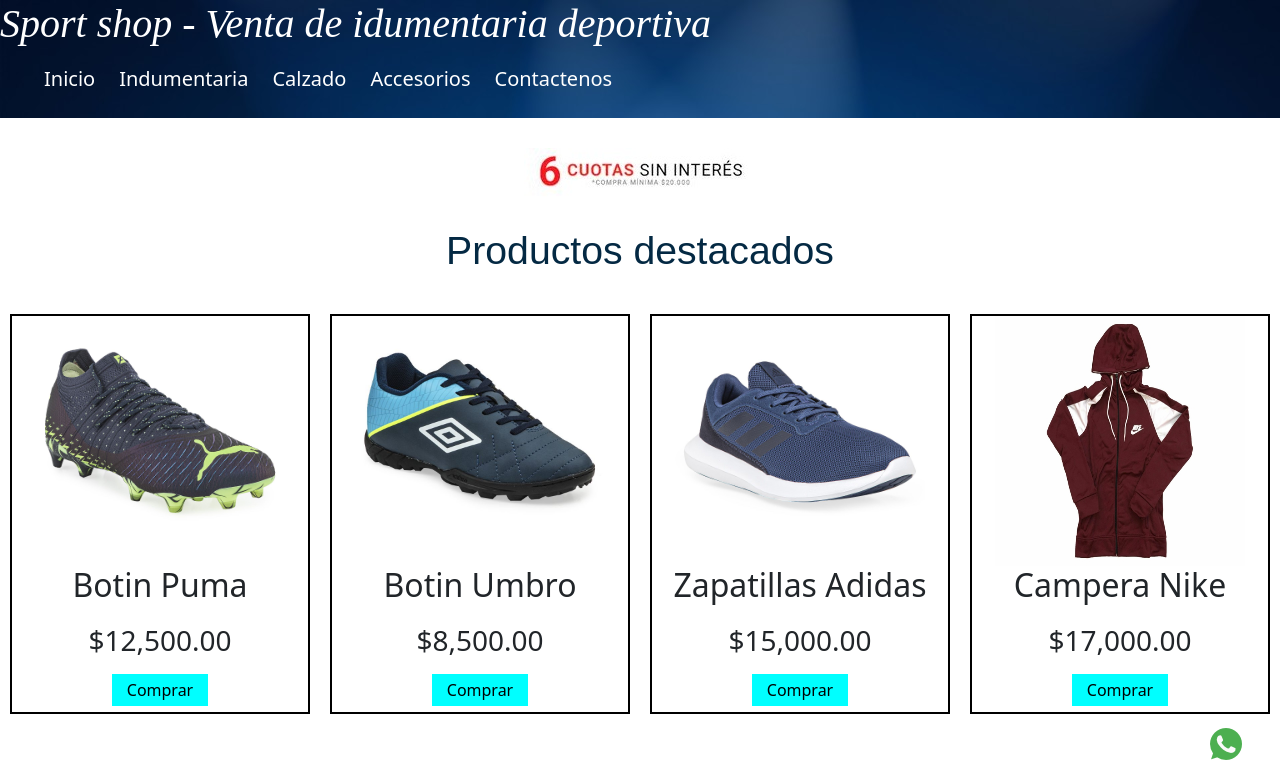
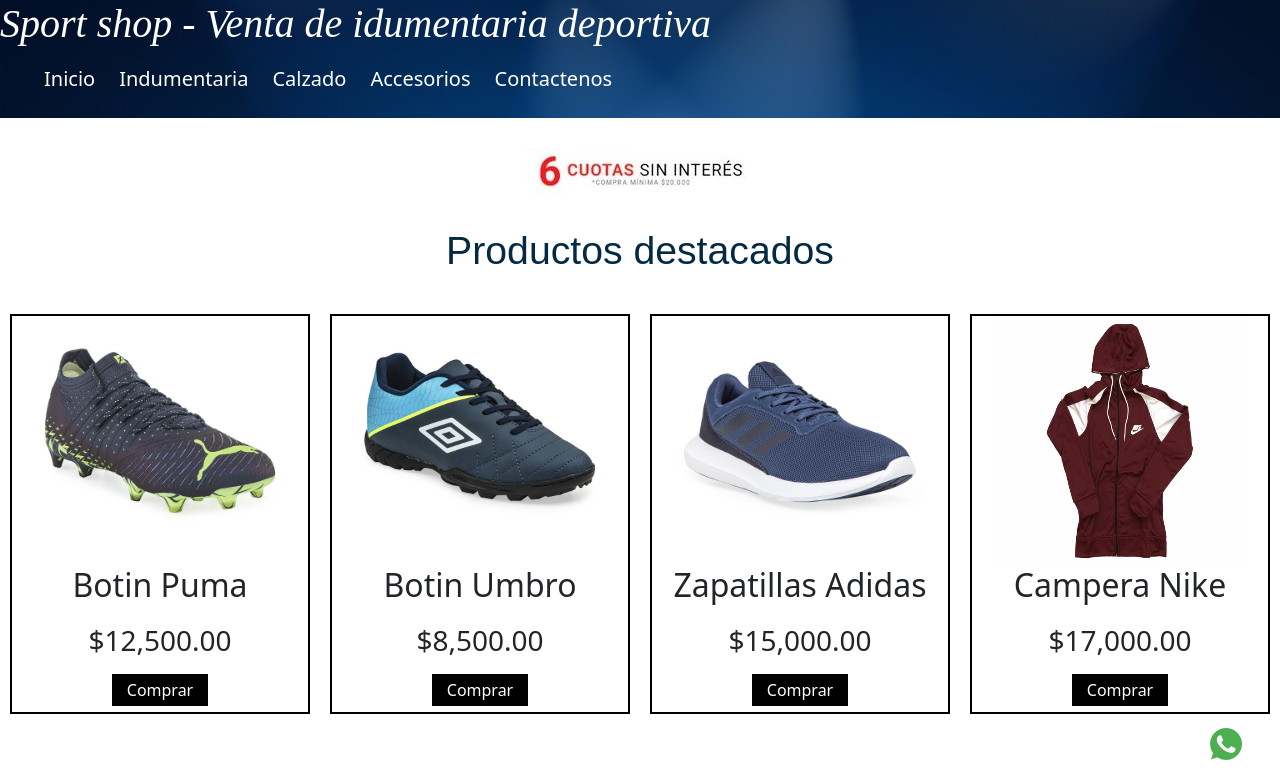
Before and after one commit to fvulcano92/proyecto-coder, a plain HTML site: page index.html in a window 1280 px wide. Shown: the top 771 px of the page. Drawn offline with nearby package versions, Linux system fonts and the light colour scheme; a web font is replaced by a local one.

Commit message:
cambie color comprar

```diff
--- a/css/style.css
+++ b/css/style.css
@@ -100,8 +100,8 @@
 
 .productos div div a{
     text-decoration: none;
-    color: black;
-    background-color: aqua;
+    color: white;
+    background-color: black;
     padding: 5px 15px 5px 15px;
 }
 
```
